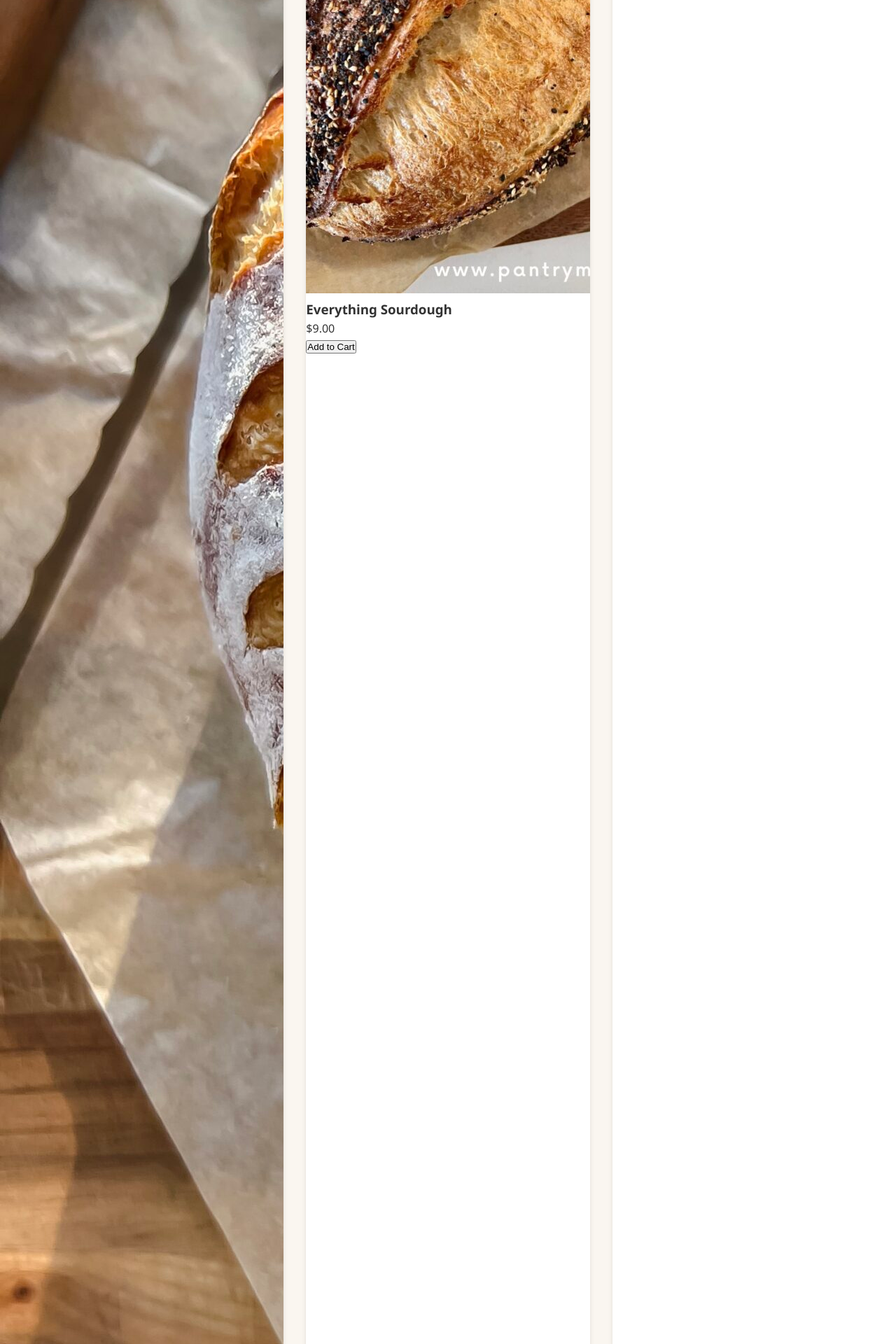
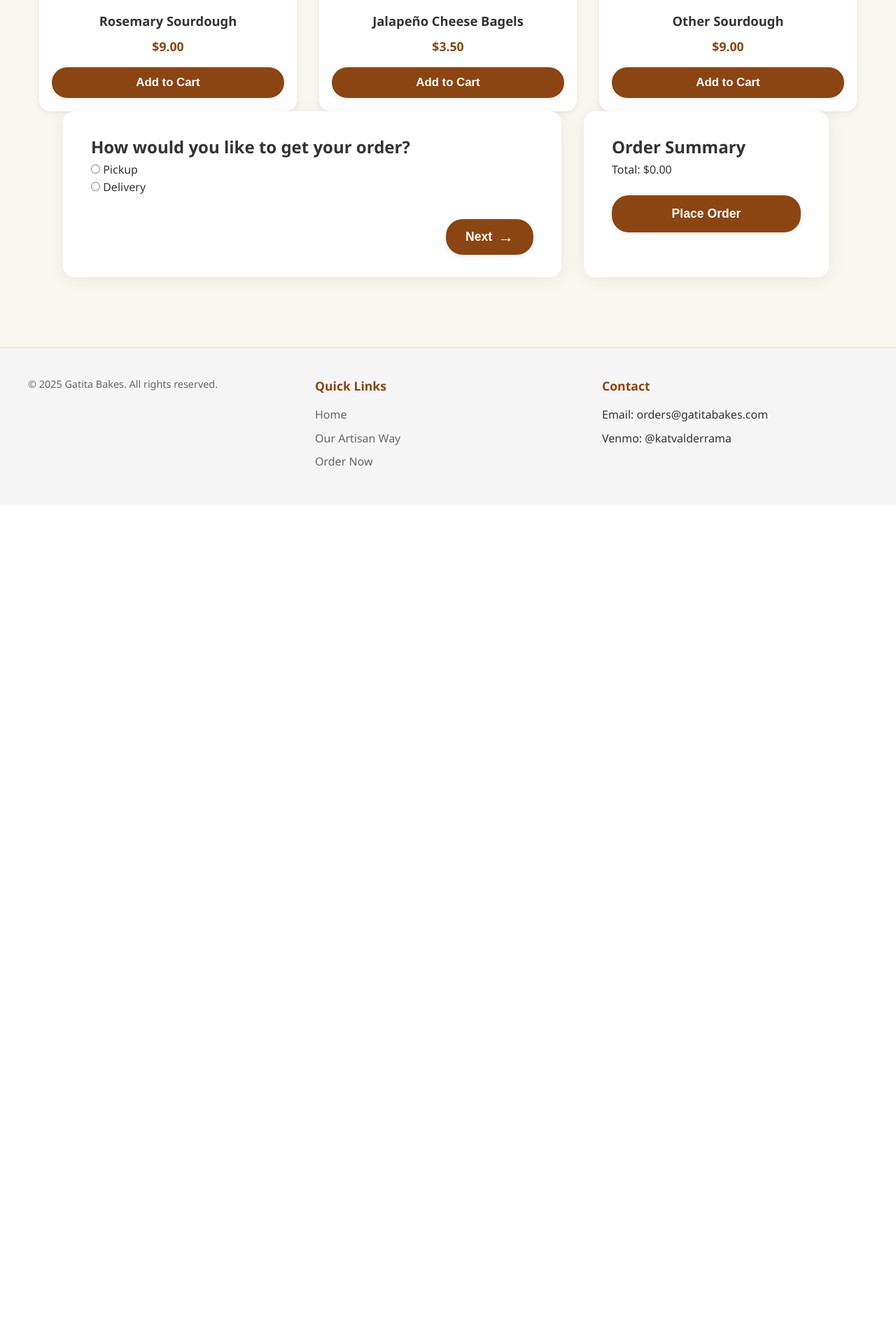
Before and after one commit to ibucketbranch/gatitabakes-claude, a PHP site: page /order-form.php in a window 1280 px wide. Shown: the part 688-2608 px from the top of the page at 70% size. After the commit the page ends 1354 px from the top, so only its background shows below. Run offline with PHP 8.4, Linux system fonts and the light colour scheme.

Commit message:
Commit all file changes in the last hour as requested by user

```diff
--- a/public_html/css/order-form.css
+++ b/public_html/css/order-form.css
@@ -806,3 +806,170 @@
     width: 100%;
   }
 }
+
+/* --- Card Layout for Form and Cart --- */
+.order-form-wrapper {
+  display: grid;
+  grid-template-columns: 2fr 1fr;
+  gap: 2rem;
+  max-width: 1100px;
+  margin: 0 auto;
+}
+.order-form, .cart-summary {
+  background: #fff;
+  border-radius: 16px;
+  box-shadow: 0 4px 24px rgba(0,0,0,0.07);
+  padding: 2rem 2.5rem;
+  margin-bottom: 0;
+}
+.cart-summary {
+  position: sticky;
+  top: 2rem;
+  min-width: 320px;
+  max-width: 350px;
+}
+
+/* --- Navigation Buttons as Soft Arrows --- */
+.form-nav-row {
+  display: flex;
+  justify-content: flex-end;
+  gap: 1rem;
+  margin-top: 2rem;
+}
+.form-nav-btn {
+  display: flex;
+  align-items: center;
+  gap: 0.5rem;
+  padding: 0.75rem 1.75rem;
+  border: none;
+  border-radius: 24px;
+  background: #8b4513;
+  color: #fff;
+  font-size: 1.1rem;
+  font-weight: 600;
+  box-shadow: 0 2px 8px rgba(139,69,19,0.08);
+  cursor: pointer;
+  transition: background 0.2s, box-shadow 0.2s;
+}
+.form-nav-btn .arrow {
+  font-size: 1.3em;
+  font-weight: bold;
+}
+.form-nav-btn:hover {
+  background: #6d370f;
+  box-shadow: 0 4px 16px rgba(139,69,19,0.13);
+}
+.back-btn {
+  background: #e0e0e0;
+  color: #333;
+}
+.back-btn:hover {
+  background: #bdbdbd;
+}
+
+/* --- Place Order Button (Match Add to Cart) --- */
+.place-order-btn {
+  width: 100%;
+  margin-top: 1.5rem;
+  padding: 1rem 0;
+  background: #8b4513;
+  color: #fff;
+  border: none;
+  border-radius: 24px;
+  font-size: 1.1rem;
+  font-weight: 700;
+  box-shadow: 0 2px 8px rgba(139,69,19,0.08);
+  cursor: pointer;
+  transition: background 0.2s, box-shadow 0.2s;
+}
+.place-order-btn:hover {
+  background: #6d370f;
+  box-shadow: 0 4px 16px rgba(139,69,19,0.13);
+}
+
+/* --- Card Boundaries for Product Grid --- */
+.product-card {
+  background: #fff;
+  border-radius: 16px;
+  box-shadow: 0 2px 12px rgba(0,0,0,0.08);
+  overflow: hidden;
+  margin-bottom: 0;
+  display: flex;
+  flex-direction: column;
+  align-items: center;
+}
+.product-card img {
+  width: 100%;
+  height: 180px;
+  object-fit: cover;
+  border-top-left-radius: 16px;
+  border-top-right-radius: 16px;
+}
+.product-card h3 {
+  margin: 1rem 0 0.5rem 0;
+  font-size: 1.15rem;
+  color: #333;
+  font-weight: 600;
+}
+.product-card .price {
+  color: #8b4513;
+  font-weight: 700;
+  font-size: 1.1rem;
+  margin-bottom: 1rem;
+}
+.add-to-cart {
+  width: 90%;
+  margin-bottom: 1.2rem;
+  padding: 0.75rem 0;
+  background: #8b4513;
+  color: #fff;
+  border: none;
+  border-radius: 24px;
+  font-size: 1.05rem;
+  font-weight: 600;
+  box-shadow: 0 2px 8px rgba(139,69,19,0.08);
+  cursor: pointer;
+  transition: background 0.2s, box-shadow 0.2s;
+}
+.add-to-cart:hover {
+  background: #6d370f;
+  box-shadow: 0 4px 16px rgba(139,69,19,0.13);
+}
+
+/* --- General Card Spacing and Typography --- */
+.order-form-container {
+  max-width: 1200px;
+  margin: 0 auto;
+  padding: 2.5rem 1rem;
+}
+.order-title {
+  text-align: center;
+  color: #333;
+  margin-bottom: 2.5rem;
+  font-size: 2.1rem;
+  font-weight: 700;
+  letter-spacing: -0.5px;
+}
+
+/* --- Responsive --- */
+@media (max-width: 900px) {
+  .order-form-wrapper {
+    grid-template-columns: 1fr;
+    gap: 2rem;
+  }
+  .cart-summary {
+    position: static;
+    min-width: unset;
+    max-width: 100%;
+    margin-top: 2rem;
+  }
+}
+@media (max-width: 600px) {
+  .order-form, .cart-summary {
+    padding: 1.2rem 0.5rem;
+    border-radius: 10px;
+  }
+  .order-title {
+    font-size: 1.3rem;
+  }
+}
--- a/public_html/order-form.php
+++ b/public_html/order-form.php
@@ -53,7 +53,6 @@
                                 </select>
                             </div>
                         </div>
-
                         <div id="delivery-address-fields" style="display: none;">
                             <h2>Delivery Address</h2>
                             <div class="form-group">
@@ -77,7 +76,6 @@
                                 <input type="text" id="delivery-zip" name="delivery-zip" pattern="[0-9]{5}" title="Five digit ZIP code">
                             </div>
                         </div>
-
                         <div class="contact-info">
                             <h2>Contact Information</h2>
                             <div class="form-group">
@@ -99,18 +97,16 @@
                         </div>
                     </div>
                 </div>
-
                 <!-- Navigation Buttons -->
                 <div class="form-nav-row">
-                    <button type="button" class="back-btn form-nav-btn" style="display:none;">
-                        <span class="arrow">←</span> Back
+                    <button type="button" class="back-btn form-nav-btn" id="back-btn" style="display:none;">
+                        <span class="arrow">&#8592;</span> Back
                     </button>
-                    <button type="button" class="next-btn form-nav-btn">
-                        Next <span class="arrow">→</span>
+                    <button type="button" class="next-btn form-nav-btn" id="next-btn">
+                        Next <span class="arrow">&#8594;</span>
                     </button>
                 </div>
             </form>
-
             <!-- Cart Summary -->
             <div class="cart-summary">
                 <h2>Order Summary</h2>
```
Also changed, not shown: public_html/js/order-form.js (+43 -0 lines). Lines whose indentation alone changed are shown as unchanged.
